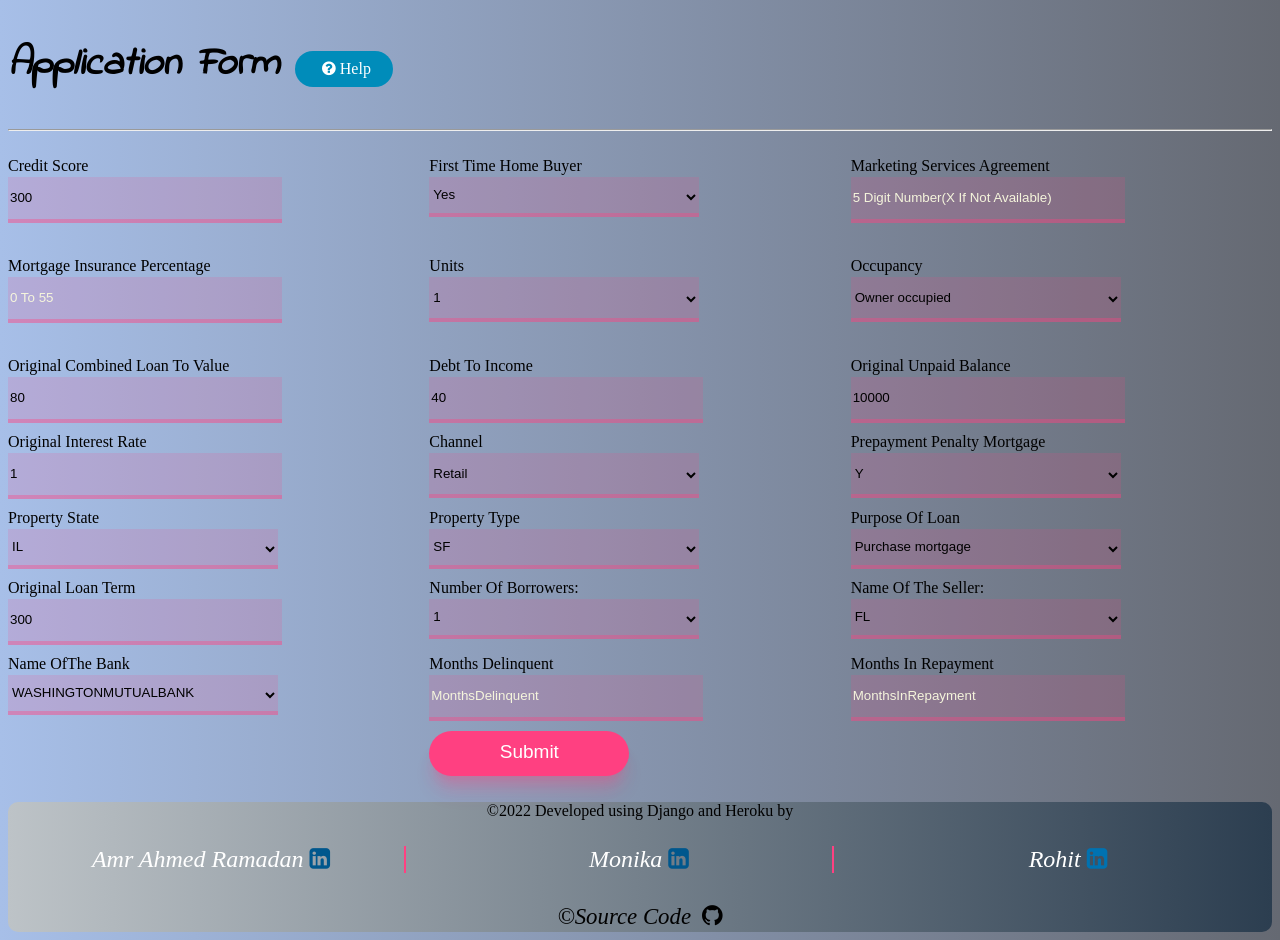
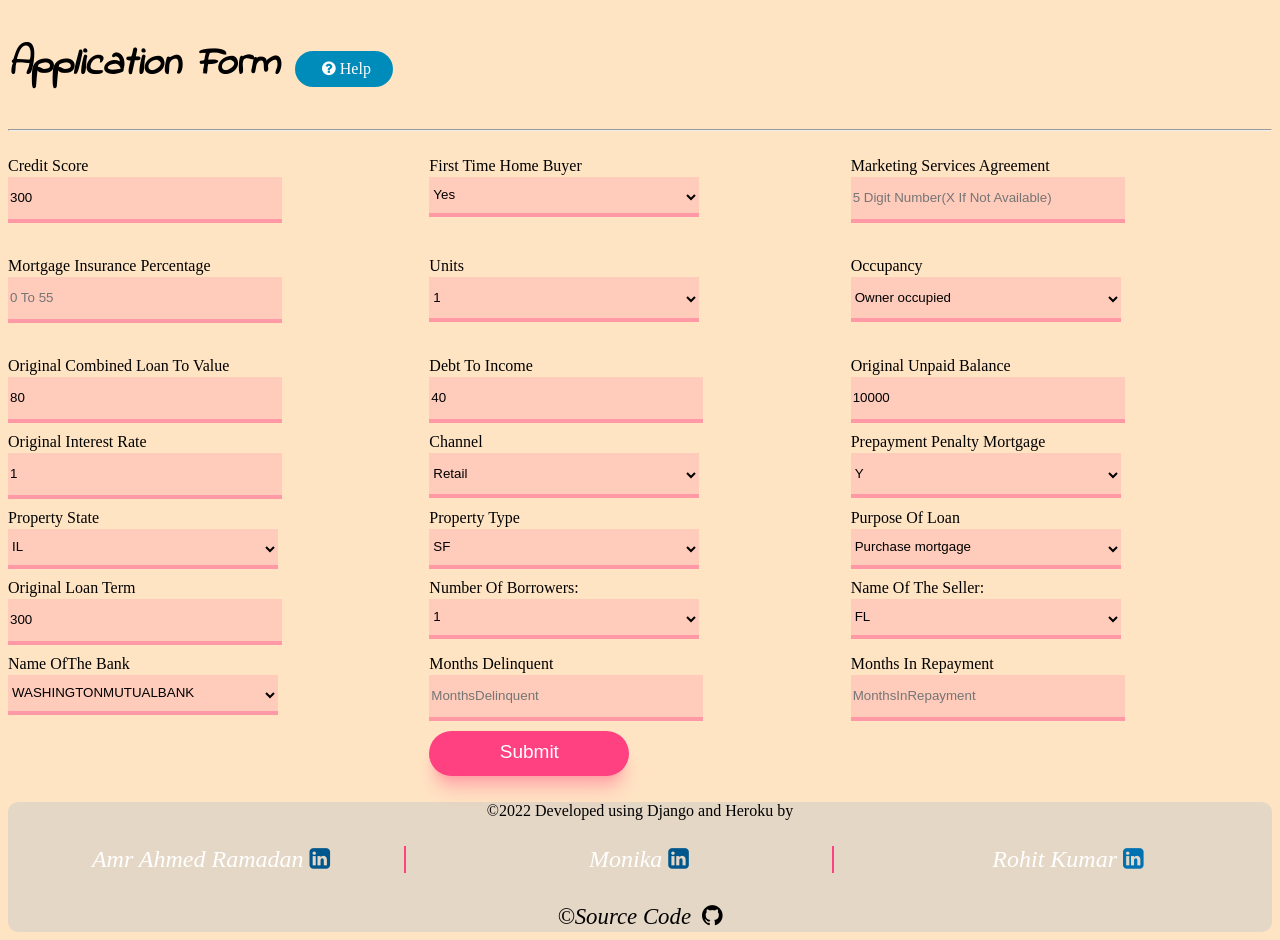
Before and after one commit to amrahmed-swe/prepayment-predicition-deploy-django, a Django app: page / in a window 1280 px wide. Run offline with Django 4.2, Linux system fonts and the light colour scheme; some web fonts are replaced.

Commit message:
Add files via upload

```diff
--- a/static/home.css
+++ b/static/home.css
@@ -1,8 +1,3 @@
-body {
-    /* background-color: #cbe0dd; */
-    background-image: linear-gradient(to right, #656972, #A7BFE8)
-}
-
 h1 {
     /* font-family: "Sofia", sans-serif; */
     font-family: 'Indie Flower', cursive;
@@ -65,7 +60,6 @@ select option[value="4"] {
 }
 
 ::placeholder {
-    color: beige;
     text-transform: capitalize
 }
 
@@ -100,13 +94,11 @@ select option[value="4"] {
 }
 
 footer {
-    /* position: relative; */
-    /* height: 300px; */
     width: 100%;
-    background-image: linear-gradient(to right, #BDC3C7, #2C3E50);
     text-align: center;
     border-radius: 10px;
     height: 130px;
+    background-color: rgba(189, 195, 199, .4);
 }
 
 .grid-container-element {
@@ -237,7 +229,7 @@ i {
 
 .modal-header {
     padding: 2px 16px;
-    background-color: #5cb85c;
+    background-color: rgba(255, 64, 129, 0.45);
     color: white;
 }
 
@@ -247,6 +239,6 @@ i {
 
 .modal-footer {
     padding: 2px 16px;
-    background-color: #5cb85c;
+    background-color: rgba(255, 64, 129, 0.35);
     color: white;
 }
--- a/static/result.css
+++ b/static/result.css
@@ -1,5 +1,6 @@
 body {
-    background-image: linear-gradient(to right, #6190E8, #A7BFE8)
+    /* background-image: linear-gradient(to right, #6190E8, #A7BFE8) */
+    background-color: #A7BFE8
 }
 
 .header-page {
--- a/templates/home.html
+++ b/templates/home.html
@@ -18,7 +18,7 @@
     </style>
 </head>
 
-<body style="background-image: linear-gradient(to Left, #656972, #A7BFE8)">
+<body style="background-color: bisque">
     <div>
         <div>
             <h1 style="display:inline-block">Application Form</h1>
@@ -343,14 +343,14 @@
 
             <div class="grid-child-element purple">
                 Monika
-                <a href="https://" target="_blank">
+                <a href="http://www.linkedin.com/in/monika-pare-9b8989187" target="_blank">
                     <i class="fa fa-linkedin-square" aria-hidden="true"></i>
                 </a>
             </div>
 
             <div class="grid-child-element purple" style="border-right:0">
-                Rohit
-                <a href="http://" target="_blank">
+                Rohit Kumar
+                <a href="https://www.linkedin.com/in/rohit-kumar-486229193/" target="_blank">
                     <i class="fa fa-linkedin-square" style="color:#0072b1" aria-hidden="true"></i>
                 </a>
             </div>
```
